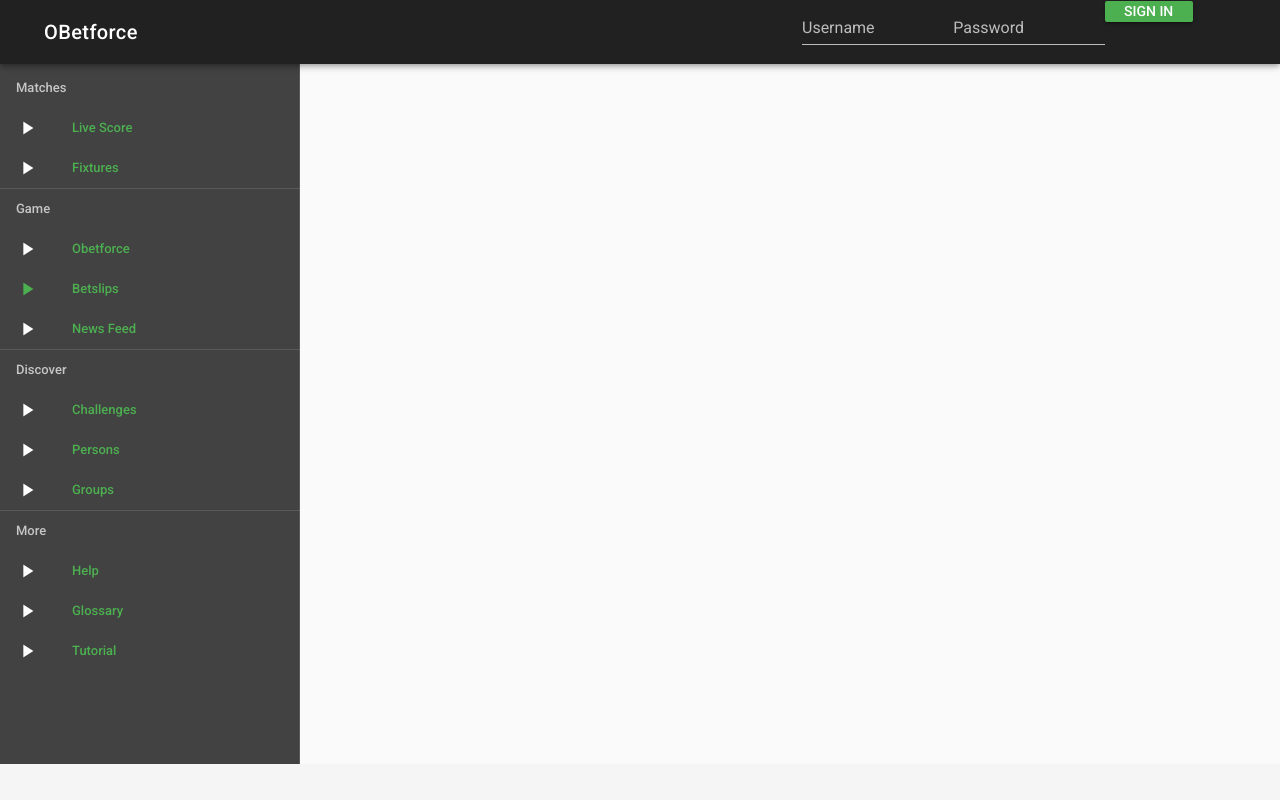
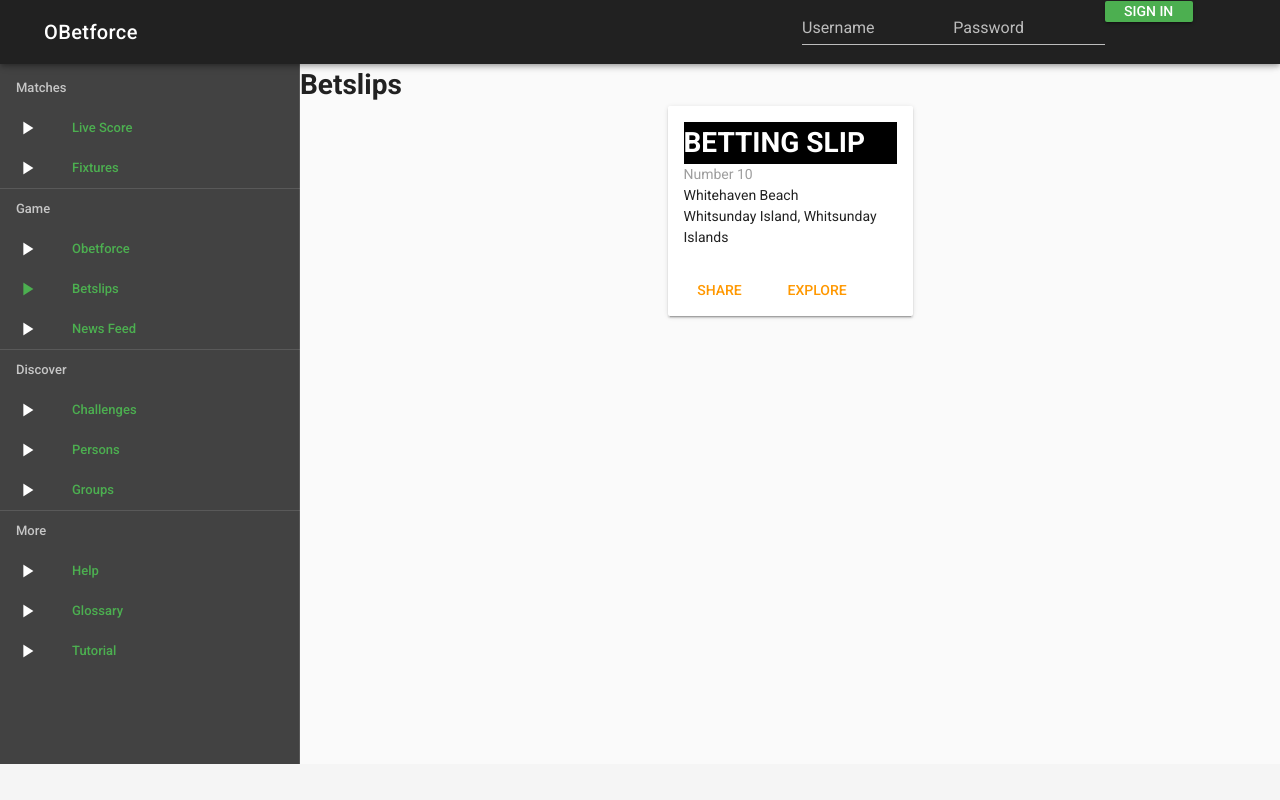
Before and after one commit to jordypereira/OBetforce-v1, a Vue app: page /betslips in a window 1280 px wide. Built offline with nearby package versions, Linux system fonts and the light colour scheme.

Commit message:
betslip vuetify

```diff
--- a/src/views/Betslips.vue
+++ b/src/views/Betslips.vue
@@ -0,0 +1,32 @@
+<template>
+  <div id="betslips">
+    <h1>Betslips</h1>
+    <v-layout>
+      <v-flex xs12 sm3 class="mx-auto">
+        <v-card>
+          <v-card-title>
+            <div>
+              <div class="black">
+                <h1 class="white--text">BETTING SLIP</h1>
+              </div>
+              <span class="grey--text">Number 10</span><br>
+              <span>Whitehaven Beach</span><br>
+              <span>Whitsunday Island, Whitsunday Islands</span>
+            </div>
+          </v-card-title>
+          <v-card-actions>
+            <v-btn flat color="orange">Share</v-btn>
+            <v-btn flat color="orange">Explore</v-btn>
+          </v-card-actions>
+        </v-card>
+      </v-flex>
+    </v-layout>
+  </div>
+</template>
+
+<script>
+export default {}
+</script>
+
+<style>
+</style>
```
